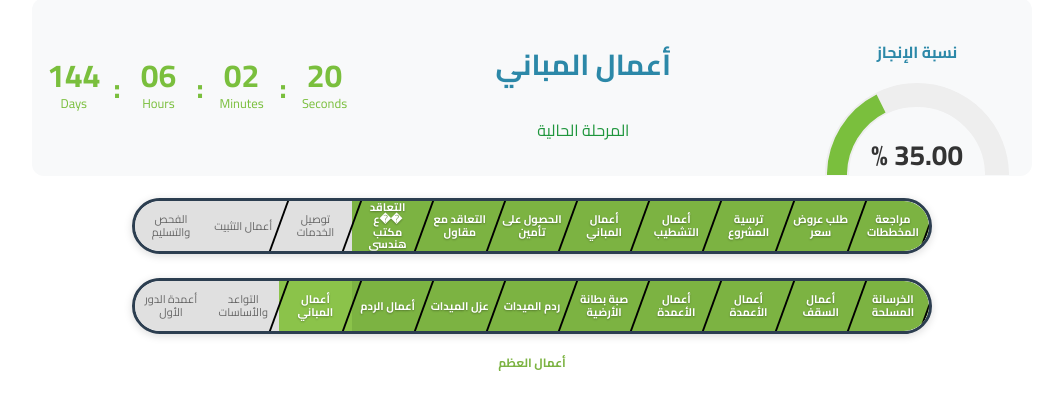
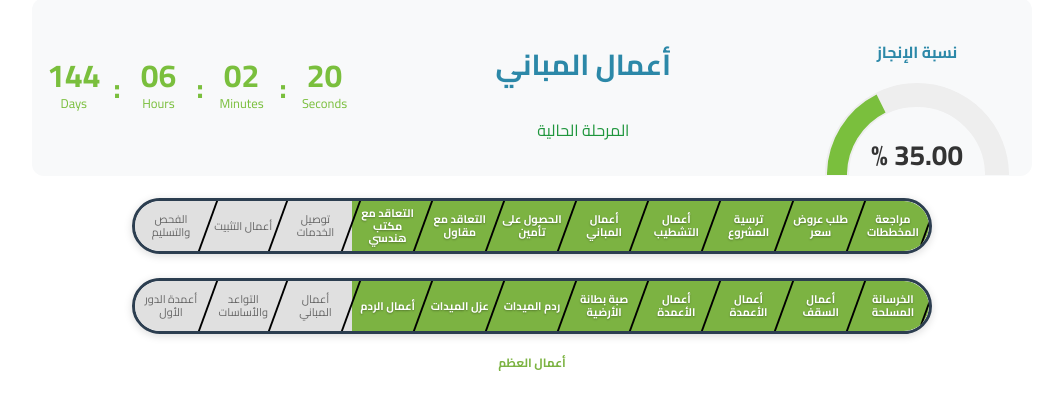
Before and after one commit to abdalwely/ymosq2, a website: page index.html in a window 1280 px wide. Shown: the part 845-1249 px from the top of the page, without its empty margins (108-1171 px from the left). Drawn offline with Linux system fonts and the light colour scheme.

Commit message:
Initial comججججججججججج

```diff
--- a/index.html
+++ b/index.html
@@ -98,7 +98,7 @@
           <div class="timeline-item completed">أعمال المباني</div>
           <div class="timeline-item completed">الحصول على تأمين</div>
           <div class="timeline-item completed">التعاقد مع مقاول</div>
-          <div class="timeline-item completed">التعاقد ��ع مكتب هندسي</div>
+          <div class="timeline-item completed">التعاقد مع مكتب هندسي</div>
           <div class="timeline-item pending">توصيل الخدمات</div>
           <div class="timeline-item pending">أعمال التثبيت</div>
           <div class="timeline-item pending">الفحص والتسليم</div>
@@ -118,7 +118,7 @@
           <div class="timeline-item completed">ردم الميدات</div>
           <div class="timeline-item completed">عزل الميدات</div>
           <div class="timeline-item completed">أعمال الردم</div>
-          <div class="timeline-item current">أعمال المباني</div>
+          <div class="timeline-item pending">أعمال المباني</div>
           <div class="timeline-item pending">التواعد والأساسات</div>
           <div class="timeline-item pending">أعمدة الدور الأول</div>
         </div>
@@ -126,8 +126,7 @@
       <div class="timeline-label">أعمال العظم</div>
     </div>
 
-    <!-- New Timeline Strip - Based on Second Image -->
-
+  </div>
 
   <script src="script.js"></script>
 </body>
--- a/style.css
+++ b/style.css
@@ -291,14 +291,12 @@ body {
   min-width: 0;
   word-wrap: break-word;
   hyphens: auto;
-  transition: all 0.3s ease;
-  cursor: pointer;
 }
 
 .timeline-item:after {
   content: '';
   position: absolute;
-  right: -1px;
+  right: 0;
   top: 0;
   bottom: 0;
   width: 2px;
@@ -319,7 +317,7 @@ body {
 }
 
 .timeline-item:last-child:after {
-  display: none;
+  right: -2px;
 }
 
 /* حالات العناصر */
@@ -338,7 +336,7 @@ body {
   position: relative;
 }
 
-.timeline-item.current::before {
+.timeline-item.current::after {
   content: "يحدث الآن";
   position: absolute;
   bottom: -18px;
@@ -364,43 +362,6 @@ body {
   font-weight: 600;
   margin-top: 8px;
   margin-bottom: 5px;
-}
-
-/* Hover Effects with Wave Animation */
-.timeline-item:hover {
-  transform: scale(1.05);
-  box-shadow: 0 4px 12px rgba(0,0,0,0.2);
-  animation: wave 0.6s ease-in-out;
-}
-
-.timeline-item.completed:hover {
-  background: linear-gradient(45deg, #7cb342, #8bc34a, #7cb342);
-  background-size: 200% 200%;
-  animation: wave 0.6s ease-in-out, gradientShift 1.5s ease-in-out infinite;
-}
-
-.timeline-item.current:hover {
-  background: linear-gradient(45deg, #8bc34a, #9ccc65, #8bc34a);
-  background-size: 200% 200%;
-  animation: wave 0.6s ease-in-out, gradientShift 1.5s ease-in-out infinite;
-}
-
-.timeline-item.pending:hover {
-  background: linear-gradient(45deg, #e0e0e0, #f0f0f0, #e0e0e0);
-  background-size: 200% 200%;
-  animation: wave 0.6s ease-in-out, gradientShift 1.5s ease-in-out infinite;
-}
-
-@keyframes wave {
-  0% { transform: scale(1) translateY(0); }
-  50% { transform: scale(1.05) translateY(-2px); }
-  100% { transform: scale(1.05) translateY(0); }
-}
-
-@keyframes gradientShift {
-  0% { background-position: 0% 50%; }
-  50% { background-position: 100% 50%; }
-  100% { background-position: 0% 50%; }
 }
 
 /* التجاوب */
```
